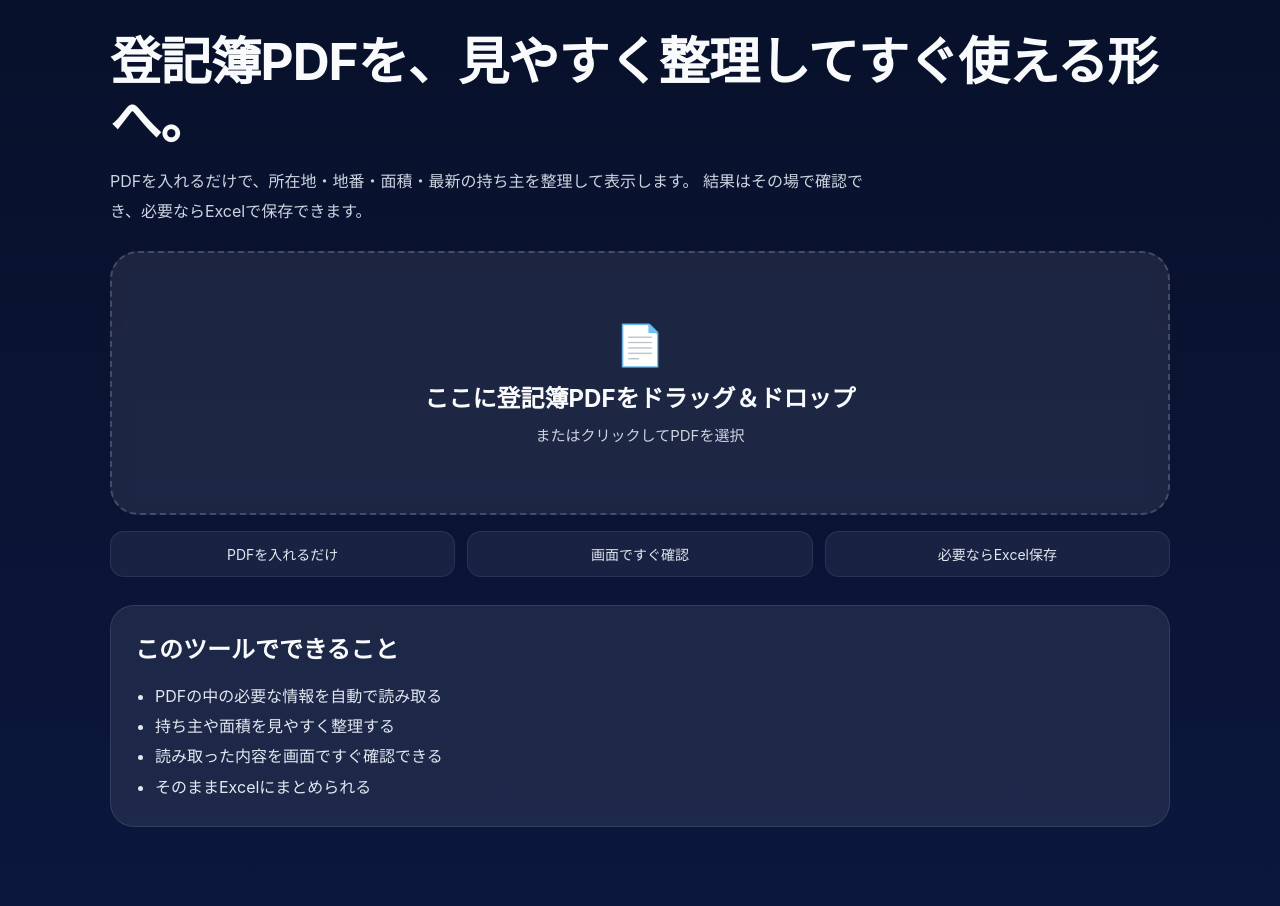
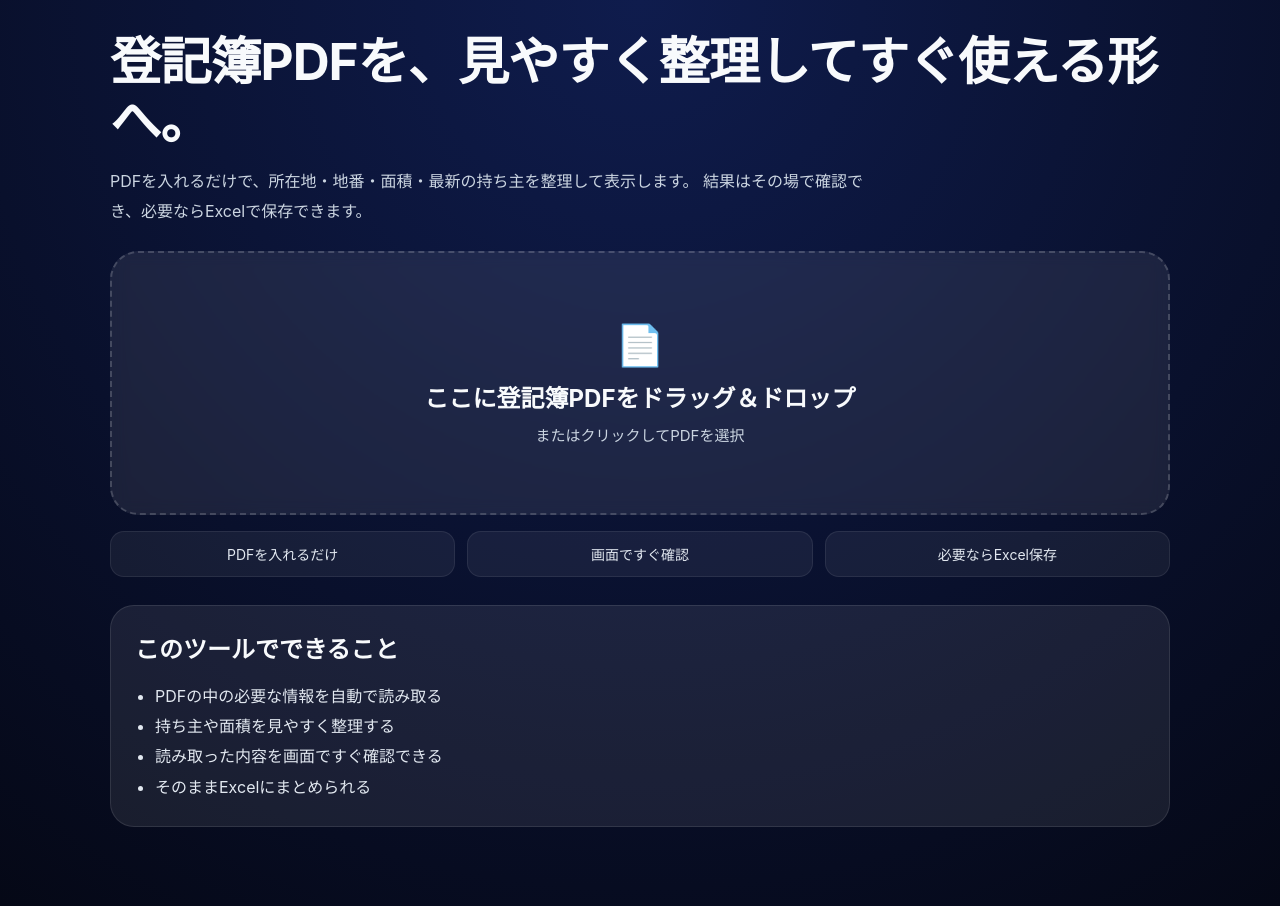
Before and after one commit to tamtamkt7-max/touki-web-app, a Next.js app: page /tool in a window 1280 px wide. Built offline with nearby package versions, Linux system fonts and the light colour scheme.

Commit message:
Update page.tsx

```diff
--- a/app/tool/page.tsx
+++ b/app/tool/page.tsx
@@ -4,13 +4,10 @@ import { ToolClient } from '@/components/ToolClient';
 
 export default function ToolPage() {
   return (
-    <main
-      style={{
-        minHeight: '100vh',
-        background: 'linear-gradient(180deg, #08112b 0%, #0b173d 100%)',
-      }}
-    >
-      <ToolClient />
+    <main className="tool-page">
+      <div className="shell">
+        <ToolClient />
+      </div>
     </main>
   );
 }
```
